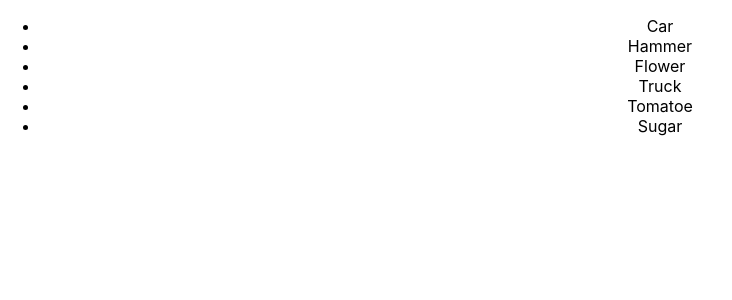
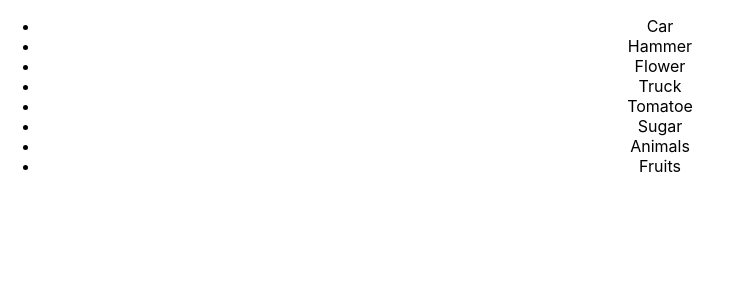
Before and after one commit to Yacarreon93/training-react-16-features, a React (Create React App) app: page / in a window 1280 px wide. Shown: the top 300 px of the page, without its empty margins (0-732 px from the left). Built offline with nearby package versions, Linux system fonts and the light colour scheme.

Commit message:
[LS2] Multiple elements rendering from component

```diff
--- a/src/App.js
+++ b/src/App.js
@@ -1,4 +1,4 @@
-import React from 'react';
+import React, { Component } from 'react';
 import './App.css';
 
 /*
@@ -10,6 +10,19 @@ const Stuff = () => [
   <li key="3">Sugar</li>,
 ];
 
+class MoreStuff extends Component {
+  render () {
+    /*
+      The "keys" are the same as in "Stuff" but in this case they are not an issue.
+      See there is no warnings in console.
+    */
+    return [
+      <li key="1">Animals</li>,
+      <li key="2">Fruits</li>,
+    ];
+  }
+}
+
 function App() {
   return (
     <div className="App">
@@ -18,6 +31,7 @@ function App() {
         <li>Hammer</li>
         <li>Flower</li>
         <Stuff />
+        <MoreStuff />
       </ul>
     </div>
   );
```
